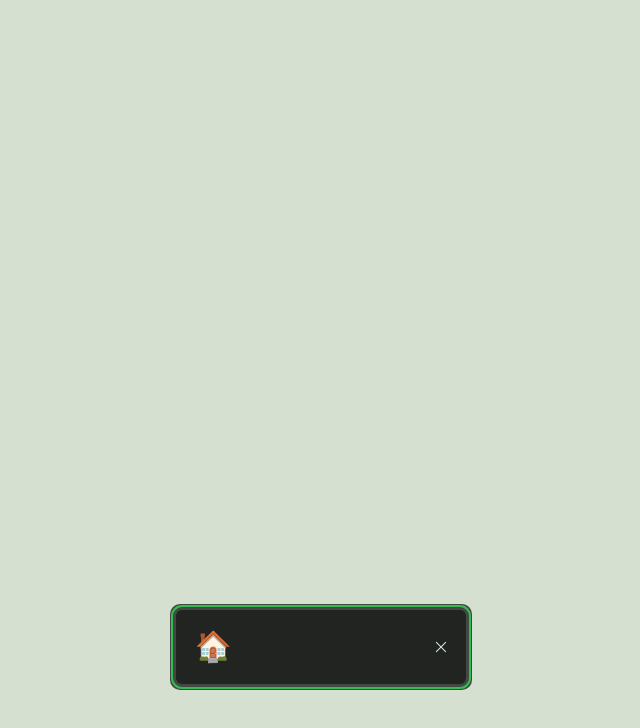
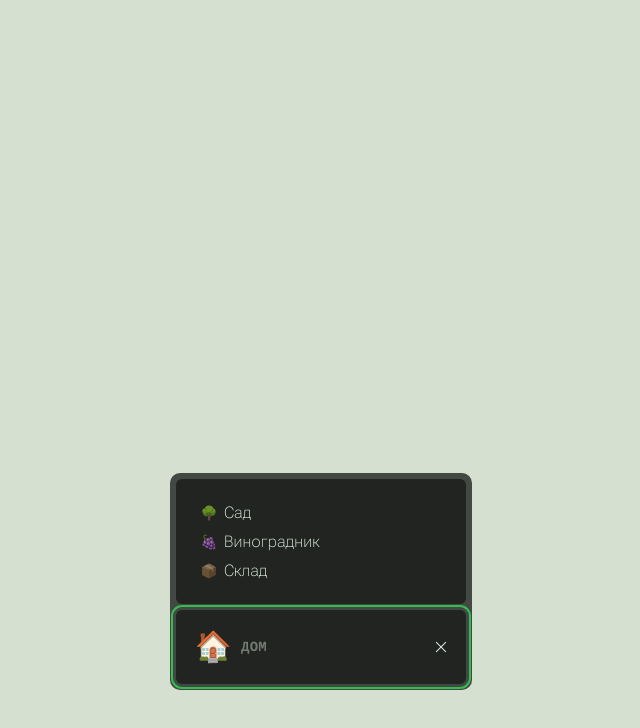
Before and after one commit to Frintest/kapusta-2, a React (Create React App) app: page / in a window 1280 px wide. Both pictures are taken after a click on the item 532 px from the left and 647 px from the top of the page. Shown: the top 728 px of the page, without its empty margins (319-959 px from the left). Built offline with nearby package versions, Linux system fonts and the light colour scheme.

Commit message:
change Menu - v1.0

```diff
--- a/src/components/Menu/Menu.jsx
+++ b/src/components/Menu/Menu.jsx
@@ -1,4 +1,4 @@
-import { Component } from "react";
+import { Component, Fragment } from "react";
 import { CSSTransition } from "react-transition-group";
 
 import "./Menu.scss";
@@ -16,7 +16,7 @@ const menuDB = {
 		{
 			name: "Дом",
 			icon: house,
-			contentContent: [
+			options: [
 				{
 					name: "Сад",
 					icon: garden,
@@ -49,7 +49,8 @@ const menuDB = {
 	],
 };
 
-const sizeIcon = 44; // dafault 44px
+const sizeIcon = 44; // default 44px
+const sizeOption = 18; // default 18px
 
 export default class Menu extends Component {
 	constructor() {
@@ -75,24 +76,43 @@ export default class Menu extends Component {
 						<ul className="menu__list">
 							<ul className="menu__select">
 								{
-									menuDB.innerContentItem.map(({ name, icon }, index) => {
+									menuDB.innerContentItem.map(({ name, icon, options }, index) => {
 										let numGroup = 0;
 										let active = isActive === String(numGroup) + String(index);
 
 										return (
+											<Fragment>
+												<CSSTransition in={active} timeout={100}>
+													<ul className="menu__options">
+														{
+															options.map(({ name, icon }) => {
+																return (
+																	<li className="menu__option" key={name} tabIndex={0}>
+																		<img src={icon} alt={name} className="menu__option-icon" width={sizeOption} height={sizeOption}/>
+																		<span className="menu__option-title">{name}</span>
+																	</li>
+																)
+															})
+														}
+													</ul>
+												</CSSTransition>
+
 												<CSSTransition in={active} timeout={0} key={name}>
 													<li onClick={() => this.handleActive(numGroup, index)}
 														className={"menu__select-item" + (active ? " menu__select-item_active" : "")}
-													tabIndex="0">
+														tabIndex={0}>
 														<img src={icon} alt={name} className="menu__select-icon" width={sizeIcon} height={sizeIcon}/>
+														<span className="menu__select-title">{name}</span>
 														<button className="menu__select-exit" onClick={() => {numGroup = -1}} />
 													</li>
 												</CSSTransition>
+											</Fragment>
 										)
 									})
 								}
 							</ul>
 
+							<CSSTransition in={isActive === "00"} timeout={200}>
 								<ul className="menu__link">
 									{
 										menuDB.linkItem.map(({ name, icon }, index) => {
@@ -103,13 +123,14 @@ export default class Menu extends Component {
 												<li onClick={() => this.handleActive(numGroup, index)}
 													className={"menu__link-item" + (active ? " menu__link-item_active" : " menu__link-item_hover")}
 													key={name}
-												tabIndex="0">
+													tabIndex={0}>
 													<img src={icon} alt={name} className="menu__link-icon" width={sizeIcon} height={sizeIcon}/>
 												</li>
 											)
 										})
 									}
 								</ul>
+							</CSSTransition>
 						</ul>
 					</nav>
 				</div>
--- a/src/components/Menu/Menu.scss
+++ b/src/components/Menu/Menu.scss
@@ -7,24 +7,47 @@
 	padding-bottom: 110px;
 }
 
+.menu__list,
+.menu__link {
+	display: flex;
+	align-items: center;
+}
+
 .menu__list {
+	width: 302px; // 1 подгон для CSSTransition
 	padding: 6px;
+	border-radius: 10px;
 	background: $color-dark-4;
-	border-radius: 10px;
-	width: 302px; // 1 подгон для CSSTransition
+}
+
+.menu__select {
+	display: flex;
+	flex-direction: column;
+}
+
+.menu__select-title {
+	display: none;
+	flex: 1 1 auto;
+	margin-left: 6px;
+	font-size: 14px;
+	font-weight: 700;
+	font-family: 'Cousine', monospace;
+	text-transform: uppercase;
+	letter-spacing: 0.02em;
+	color: #747C75;
 }
 
 .menu__link {
 	margin-left: 6px;
 	padding: 6px;
+	border-radius: 6px;
 	background: $color-dark-2;
-	border-radius: 6px;
 }
 
 .menu__link-item {
 	padding: 8px;
+	border: 1px solid $color-dark-3;
 	background: $color-dark-2;
-	border: 1px solid $color-dark-3;
 
 	&_hover:hover {
 		background: #3F413F;
@@ -39,29 +62,16 @@
 	}
 }
 
-.menu__list,
-.menu__select,
-.menu__link {
-	display: flex;
-	align-items: center;
-}
-
 .menu__select-item,
 .menu__link-item {
+	border-radius: 6px;
 	cursor: pointer;
-	border-radius: 6px;
 	transition: .3s;
 }
 
 .menu__select-item+.menu__select-item,
 .menu__link-item+.menu__link-item {
 	margin-left: 6px;
-}
-
-.menu__select-icon,
-.menu__link-icon {
-	opacity: .3;
-	transition: .3s;
 }
 
 .menu__select-item {
@@ -76,24 +86,30 @@
 	}
 }
 
+.menu__select-icon,
+.menu__link-icon {
+	opacity: .3;
+	transition: .3s;
+}
+
 .menu__select-exit {
 	width: 20px;
 	height: 20px;
 	display: none;
 	position: relative;
-	background: $color-dark-1;
 	border: none;
 	cursor: pointer;
+	background: $color-dark-1;
 
 	&::before,
 	&::after {
 		content: "";
+		width: 14px;
+		height: 1px;
 		position: absolute;
 		top: 50%;
 		left: 50%;
 		transform: translate(-50%, -50%);
-		width: 14px;
-		height: 1px;
 		border-radius: 5px;
 		background: $color-light-2;
 	}
@@ -121,18 +137,63 @@
 		width: 290px; // 3 подгон для CSSTransition
 		transition: .3s;
 	}
+
+	&.enter-done>.menu__select-title {
+		display: block;
+	}
 }
 
-.menu__select:has(.menu__select-item.enter)+.menu__link,
-.menu__select:has(.menu__select-item.enter-done)+.menu__link,
-.menu__select:has(.menu__select-item.exit)+.menu__link {
-	display: none;
+.menu__link {
+
+	&.exit-done {
+		opacity: 1;
+		transition: .12s;
+	}
+
+	&.enter,
+	&.enter-done,
+	&.exit {
+		opacity: 0;
+	}
 }
 
-.menu__select:has(.menu__select-item.exit-done)+.menu__link {
-	display: flex;
+.menu__select-item.enter-done>.menu__select-exit {
+	display: block;
 }
 
-.menu__select:has(.menu__select-item.enter-done) .menu__select-exit {
-	display: block;
+.menu__options {
+	display: none;
+	width: 100%;
+	margin-bottom: 6px;
+	padding: 24px;
+	border-radius: 6px;
+	background: $color-dark-1;
+
+	&.enter-done {
+		display: block;
+	}
 }
+
+.menu__option {
+	display: flex;
+	align-items: center;
+	cursor: pointer;
+
+	&+& {
+		margin-top: 10px;
+	}
+
+	&-icon {
+		opacity: 0.7;
+	}
+
+	&-title {
+		display: block;
+		margin-left: 6px;
+		font-size: 16px;
+		font-family: 'Roboto Flex', sans-serif;
+		font-weight: 400;
+		letter-spacing: 0.01em;
+		color: $color-light-2;
+	}
+}
--- a/src/scss/base/fonts.scss
+++ b/src/scss/base/fonts.scss
@@ -0,0 +1,6 @@
+@import url('https://fonts.googleapis.com/css2?family=Cousine:wght@700&family=Roboto+Flex:opsz,wght@8..144,100&display=swap');
+
+/*
+	font-family: 'Cousine', monospace;
+	font-family: 'Roboto Flex', sans-serif;
+*/
```
Lines whose indentation alone changed are shown as unchanged.
